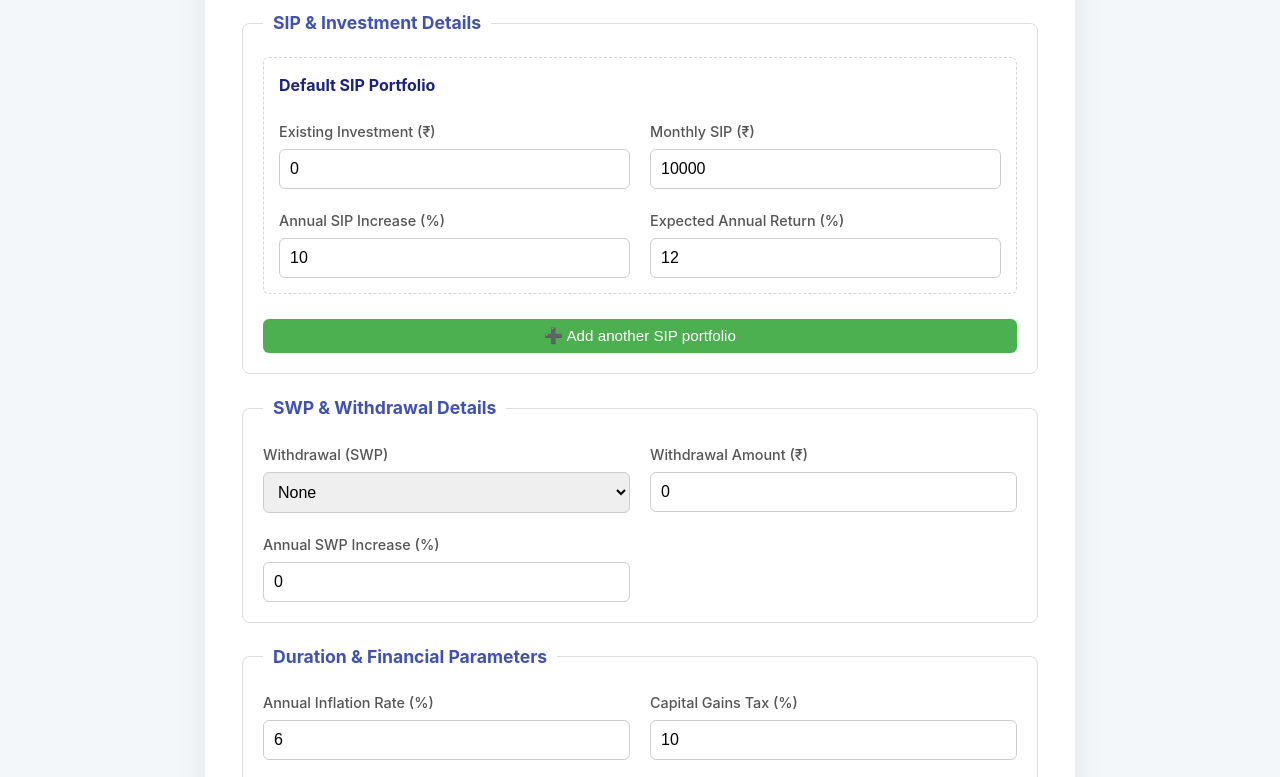
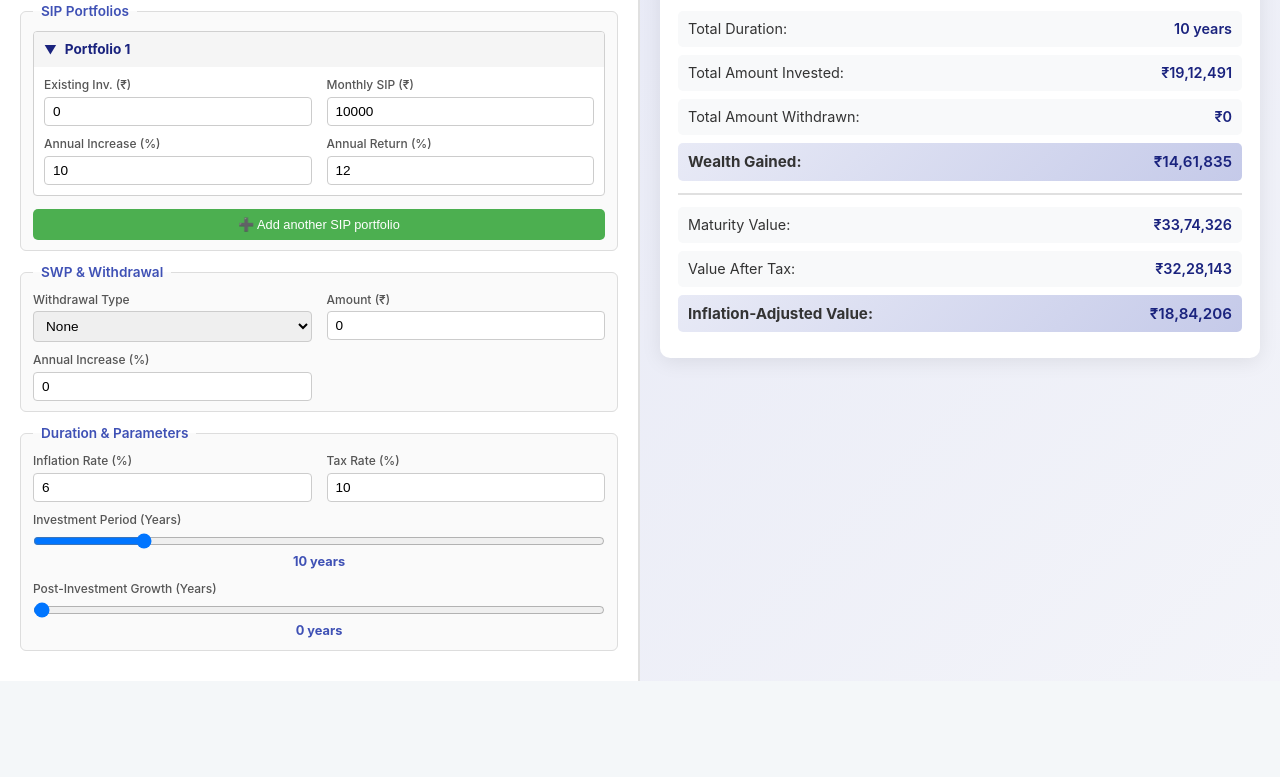
Before and after one commit to kirankaranth1/advanced-sip, a plain HTML site: page index.html in a window 1280 px wide. Shown: the part 122-899 px from the top of the page. After the commit the page ends 803 px from the top, so only its background shows below. Drawn offline with Linux system fonts and the light colour scheme.

Commit message:
redesign

```diff
--- a/index.html
+++ b/index.html
@@ -5,102 +5,159 @@
     <meta name="viewport" content="width=device-width, initial-scale=1.0">
     <title>Advanced Multi-SIP, SWP, and Tax Calculator</title>
     <style>
+        * {
+            margin: 0;
+            padding: 0;
+            box-sizing: border-box;
+        }
         body {
             font-family: -apple-system, BlinkMacSystemFont, "Segoe UI", Roboto, Oxygen-Sans, Ubuntu, Cantarell, "Helvetica Neue", sans-serif;
             background-color: #f4f7f9;
             color: #333;
+            line-height: 1.4;
+            height: 100vh;
+            overflow: hidden;
+        }
+        .header {
+            background: linear-gradient(135deg, #1a237e 0%, #3f51b5 100%);
+            color: white;
+            padding: 12px 30px;
+            box-shadow: 0 2px 10px rgba(0,0,0,0.1);
+        }
+        .header h1 {
+            font-size: 1.3em;
+            font-weight: 600;
+            margin: 0;
+        }
+        .main-container {
+            display: grid;
+            grid-template-columns: 1fr 1fr;
+            height: calc(100vh - 50px);
+            gap: 0;
+        }
+        .settings-panel {
+            background-color: #ffffff;
+            border-right: 2px solid #e0e0e0;
+            padding: 20px;
+            overflow-y: auto;
             display: flex;
-            justify-content: center;
-            align-items: center;
+            flex-direction: column;
+            gap: 12px;
+        }
+        .results-panel {
+            background: linear-gradient(135deg, #e8eaf6 0%, #f3f4f9 100%);
             padding: 20px;
-            line-height: 1.6;
+            overflow-y: auto;
         }
-        .calculator-container {
-            background-color: #ffffff;
-            padding: 25px 35px;
-            border-radius: 12px;
-            box-shadow: 0 8px 30px rgba(0,0,0,0.08);
-            max-width: 800px;
-            width: 100%;
+        h2 {
+            color: #1a237e;
+            margin-bottom: 12px;
+            font-size: 1.2em;
+            margin-top: 0;
         }
-        h2, h3 {
-            color: #1a237e;
-            text-align: center;
-            margin-bottom: 20px;
-        }
+
+        /* Compact Fieldset */
         fieldset {
             border: 1px solid #ddd;
-            padding: 20px;
-            border-radius: 8px;
-            margin-bottom: 20px;
+            padding: 10px 12px;
+            border-radius: 6px;
+            background: #fafafa;
+            margin: 0;
         }
         legend {
-            font-size: 1.1em;
-            font-weight: bold;
+            font-size: 0.85em;
+            font-weight: 600;
             color: #3f51b5;
-            padding: 0 10px;
+            padding: 0 8px;
         }
 
+        /* Compact 2-column grid for inputs */
         .inputs-grid {
             display: grid;
-            grid-template-columns: repeat(2, 1fr);
-            gap: 20px;
+            grid-template-columns: 1fr 1fr;
+            gap: 10px 15px;
         }
         .input-group {
             display: flex;
             flex-direction: column;
         }
         .input-group label {
-            margin-bottom: 6px;
+            margin-bottom: 3px;
             font-weight: 500;
-            font-size: 0.9em;
+            font-size: 0.75em;
             color: #555;
         }
         .input-group input, .input-group select {
-            padding: 10px;
+            padding: 6px 8px;
             border: 1px solid #ccc;
-            border-radius: 6px;
-            font-size: 1em;
+            border-radius: 4px;
+            font-size: 0.85em;
         }
         .input-group input[type="range"] {
             padding: 0;
         }
         .slider-group {
             grid-column: span 2;
-            padding-bottom: 10px;
         }
         #yearsValue, #growthYearsValue {
             font-weight: bold;
             color: #3f51b5;
             text-align: center;
-            margin-top: 5px;
+            margin-top: 3px;
+            font-size: 0.8em;
         }
 
-        /* Styling for the new SIP group container */
+        /* Collapsible SIP Groups */
         .sip-group {
-            border: 1px dashed #cfd8dc;
-            padding: 15px;
-            border-radius: 6px;
-            margin-bottom: 15px;
-            position: relative;
+            border: 1px solid #d0d0d0;
+            border-radius: 4px;
+            margin-bottom: 8px;
+            background: white;
+            overflow: hidden;
         }
-        .sip-group h4 {
-            margin-top: 0;
-            color: #1a237e;
+        .sip-group-header {
+            background: #f5f5f5;
+            padding: 8px 10px;
+            cursor: pointer;
             display: flex;
             justify-content: space-between;
             align-items: center;
-            font-size: 1em;
+            user-select: none;
+        }
+        .sip-group-header:hover {
+            background: #ebebeb;
+        }
+        .sip-group-header h4 {
+            margin: 0;
+            font-size: 0.85em;
+            color: #1a237e;
+            display: flex;
+            align-items: center;
+            gap: 8px;
+        }
+        .sip-group-header .toggle-icon {
+            font-size: 0.9em;
+            transition: transform 0.2s;
+        }
+        .sip-group-header.collapsed .toggle-icon {
+            transform: rotate(-90deg);
+        }
+        .sip-group-content {
+            padding: 10px;
+            display: none;
+        }
+        .sip-group-content.expanded {
+            display: block;
         }
         .remove-btn {
             background: #e57373;
             color: white;
             border: none;
-            border-radius: 4px;
-            padding: 4px 8px;
+            border-radius: 3px;
+            padding: 3px 8px;
             cursor: pointer;
-            font-size: 0.8em;
-            transition: background 0.3s;
+            font-size: 0.7em;
+            transition: background 0.2s;
         }
         .remove-btn:hover {
             background: #d32f2f;
@@ -110,49 +167,94 @@
             color: white;
             padding: 8px;
             border: none;
-            border-radius: 6px;
+            border-radius: 5px;
             cursor: pointer;
-            margin-top: 10px;
-            font-size: 0.95em;
+            font-size: 0.8em;
             width: 100%;
-            transition: background-color 0.3s;
+            transition: background-color 0.2s;
+            margin-top: 5px;
         }
         .add-sip-btn:hover {
             background-color: #388e3c;
         }
 
+        /* Results Panel */
         .results {
-            margin-top: 30px;
-            background-color: #e8eaf6;
-            padding: 20px;
-            border-radius: 8px;
+            background-color: #ffffff;
+            padding: 18px;
+            border-radius: 10px;
+            box-shadow: 0 4px 20px rgba(0,0,0,0.08);
+        }
+        .results h3 {
+            margin: 0 0 15px 0;
+            text-align: center;
+            color: #1a237e;
+            font-size: 1.2em;
         }
         .results p {
             display: flex;
             justify-content: space-between;
-            margin: 10px 0;
-            font-size: 1.05em;
+            margin: 8px 0;
+            font-size: 0.9em;
+            padding: 8px 10px;
+            background: #f8f9fa;
+            border-radius: 5px;
+        }
+        .results p.highlight {
+            background: linear-gradient(135deg, #e8eaf6 0%, #c5cae9 100%);
+            font-weight: 600;
+            font-size: 0.95em;
         }
         .results span {
-            font-weight: bold;
+            font-weight: 600;
+            color: #1a237e;
         }
-        @media (max-width: 600px) {
-            .inputs-grid {
+        .results hr {
+            margin: 12px 0;
+            border: none;
+            border-top: 2px solid #e0e0e0;
+        }
+
+        /* Scrollbar styling */
+        .settings-panel::-webkit-scrollbar,
+        .results-panel::-webkit-scrollbar {
+            width: 6px;
+        }
+        .settings-panel::-webkit-scrollbar-track,
+        .results-panel::-webkit-scrollbar-track {
+            background: #f1f1f1;
+        }
+        .settings-panel::-webkit-scrollbar-thumb,
+        .results-panel::-webkit-scrollbar-thumb {
+            background: #bbb;
+            border-radius: 3px;
+        }
+        .settings-panel::-webkit-scrollbar-thumb:hover,
+        .results-panel::-webkit-scrollbar-thumb:hover {
+            background: #888;
+        }
+
+        @media (max-width: 1024px) {
+            .main-container {
                 grid-template-columns: 1fr;
-            }
-             .slider-group {
-                grid-column: span 1;
+                grid-template-rows: 1fr 1fr;
             }
         }
     </style>
 </head>
 <body>
 
-<div class="calculator-container">
-    <h2>Advanced Multi-SIP, SWP, and Tax Calculator 📈</h2>
+<div class="header">
+    <h1>📈 Advanced Multi-SIP, SWP, and Tax Calculator</h1>
+</div>
+
+<div class="main-container">
+    <!-- Left Panel: Settings -->
+    <div class="settings-panel">
+        <h2>Investment Settings</h2>
 
         <fieldset>
-        <legend>SIP & Investment Details</legend>
+            <legend>SIP Portfolios</legend>
 
             <div id="sipInputsContainer">
             </div>
@@ -162,10 +264,10 @@
         </fieldset>
 
         <fieldset>
-        <legend>SWP & Withdrawal Details</legend>
+            <legend>SWP & Withdrawal</legend>
             <div class="inputs-grid">
                 <div class="input-group">
-                <label for="swpType">Withdrawal (SWP)</label>
+                    <label for="swpType">Withdrawal Type</label>
                     <select id="swpType" title="Systematic Withdrawal Plan (SWP) frequency.">
                         <option value="none">None</option>
                         <option value="monthly">Monthly</option>
@@ -173,51 +275,55 @@
                     </select>
                 </div>
                 <div class="input-group">
-                <label for="swpAmount">Withdrawal Amount (₹)</label>
+                    <label for="swpAmount">Amount (₹)</label>
                     <input type="number" id="swpAmount" value="0" placeholder="e.g., 5000" title="The amount you withdraw from the corpus at the selected SWP frequency.">
                 </div>
                  <div class="input-group">
-                <label for="swpIncrease">Annual SWP Increase (%)</label>
+                    <label for="swpIncrease">Annual Increase (%)</label>
                     <input type="number" id="swpIncrease" value="0" placeholder="e.g., 5" title="The percentage by which your SWP amount increases each year to account for inflation.">
                 </div>
             </div>
         </fieldset>
 
         <fieldset>
-        <legend>Duration & Financial Parameters</legend>
+            <legend>Duration & Parameters</legend>
             <div class="inputs-grid">
                  <div class="input-group">
-                <label for="inflation">Annual Inflation Rate (%)</label>
+                    <label for="inflation">Inflation Rate (%)</label>
                     <input type="number" id="inflation" value="6" placeholder="e.g., 6" title="Used to calculate the real, purchasing power-adjusted value of your maturity amount.">
                 </div>
                 <div class="input-group">
-                <label for="taxRate">Capital Gains Tax (%)</label>
+                    <label for="taxRate">Tax Rate (%)</label>
                     <input type="number" id="taxRate" value="10" placeholder="e.g., 10" title="Long Term Capital Gains (LTCG) tax rate applied to the total profits (Maturity Value - Total Invested).">
                 </div>
                  <div class="input-group slider-group">
-                <label for="years" title="The total duration over which you will continue making the monthly SIP and/or SWP withdrawals.">Investment Period (Years) - *SIP/SWP duration*</label>
+                    <label for="years" title="The total duration over which you will continue making the monthly SIP and/or SWP withdrawals.">Investment Period (Years)</label>
                     <input type="range" id="years" min="1" max="50" value="10">
                     <span id="yearsValue">10 years</span>
                 </div>
 
                  <div class="input-group slider-group">
-                <label for="growthYears" title="The number of years the corpus continues to grow *after* the Investment Period ends. No further SIP contributions are made during this time.">Post-Investment Growth Period (Years) - *After SIP ends*</label>
+                    <label for="growthYears" title="The number of years the corpus continues to grow *after* the Investment Period ends. No further SIP contributions are made during this time.">Post-Investment Growth (Years)</label>
                     <input type="range" id="growthYears" min="0" max="50" value="0">
                     <span id="growthYearsValue">0 years</span>
                 </div>
             </div>
         </fieldset>
+    </div>
 
+    <!-- Right Panel: Results -->
+    <div class="results-panel">
         <div class="results">
             <h3>Investment Summary 📊</h3>
             <p>Total Duration: <span id="totalDuration">0 years</span></p>
             <p>Total Amount Invested: <span id="totalInvested">₹0</span></p>
             <p>Total Amount Withdrawn: <span id="totalWithdrawn">₹0</span></p>
-        <p><b>Wealth Gained:</b> <span id="wealthGained">₹0</span></p>
+            <p class="highlight"><b>Wealth Gained:</b> <span id="wealthGained">₹0</span></p>
             <hr>
             <p>Maturity Value: <span id="maturityValue">₹0</span></p>
             <p>Value After Tax: <span id="valueAfterTax">₹0</span></p>
-        <p><b>Inflation-Adjusted Value (Today's Worth):</b> <span id="inflationAdjustedValue">₹0</span></p>
+            <p class="highlight"><b>Inflation-Adjusted Value:</b> <span id="inflationAdjustedValue">₹0</span></p>
+        </div>
     </div>
 </div>
 
@@ -258,34 +364,52 @@
     // --- SIP Group Management ---
 
     function createSipGroupHtml(index, monthlySipValue = 10000, sipIncreaseValue = 10, annualReturnValue = 12, existingInvestmentValue = 0) {
-        const title = index === 0 ? "Default SIP Portfolio" : `SIP Portfolio #${index + 1}`;
+        const title = index === 0 ? "Portfolio 1" : `Portfolio ${index + 1}`;
         const removeButton = index > 0
-            ? `<button class="remove-btn" type="button" onclick="removeSipGroup(this)">Remove</button>`
+            ? `<button class="remove-btn" type="button" onclick="removeSipGroup(this)">✕</button>`
             : '';
 
         return `
             <div class="sip-group" data-index="${index}">
-                <h4>${title} ${removeButton}</h4>
+                <div class="sip-group-header" onclick="toggleSipGroup(this)">
+                    <h4><span class="toggle-icon">▼</span> ${title}</h4>
+                    <div>${removeButton}</div>
+                </div>
+                <div class="sip-group-content expanded">
                     <div class="inputs-grid">
                         <div class="input-group">
-                        <label for="existingInvestment_${index}">Existing Investment (₹)</label>
-                        <input type="number" id="existingInvestment_${index}" value="${existingInvestmentValue}" placeholder="e.g., 500000" title="The current market value of your existing funds for this specific portfolio.">
+                            <label for="existingInvestment_${index}">Existing Inv. (₹)</label>
+                            <input type="number" id="existingInvestment_${index}" value="${existingInvestmentValue}" placeholder="0">
                         </div>
                         <div class="input-group">
                             <label for="monthlySip_${index}">Monthly SIP (₹)</label>
-                        <input type="number" id="monthlySip_${index}" value="${monthlySipValue}" placeholder="e.g., 10000" title="The fixed amount you invest every month.">
+                            <input type="number" id="monthlySip_${index}" value="${monthlySipValue}" placeholder="10000">
                         </div>
                         <div class="input-group">
-                        <label for="sipIncrease_${index}">Annual SIP Increase (%)</label>
-                        <input type="number" id="sipIncrease_${index}" value="${sipIncreaseValue}" placeholder="e.g., 10" title="The percentage by which your monthly SIP amount increases each year (Step-up SIP).">
+                            <label for="sipIncrease_${index}">Annual Increase (%)</label>
+                            <input type="number" id="sipIncrease_${index}" value="${sipIncreaseValue}" placeholder="10">
                         </div>
                         <div class="input-group">
-                        <label for="annualReturn_${index}">Expected Annual Return (%)</label>
-                        <input type="number" id="annualReturn_${index}" value="${annualReturnValue}" placeholder="e.g., 12" title="The average annual rate of return you expect from this investment.">
+                            <label for="annualReturn_${index}">Annual Return (%)</label>
+                            <input type="number" id="annualReturn_${index}" value="${annualReturnValue}" placeholder="12">
+                        </div>
                     </div>
                 </div>
             </div>
         `;
+    }
+
+    function toggleSipGroup(header) {
+        const content = header.nextElementSibling;
+        const icon = header.querySelector('.toggle-icon');
+
+        if (content.classList.contains('expanded')) {
+            content.classList.remove('expanded');
+            header.classList.add('collapsed');
+        } else {
+            content.classList.add('expanded');
+            header.classList.remove('collapsed');
+        }
     }
 
     function addSipGroup() {
@@ -303,9 +427,15 @@
         document.querySelectorAll('.sip-group').forEach((g) => {
             g.setAttribute('data-index', newIndex);
 
-            g.querySelector('h4').innerHTML = newIndex === 0
-                ? 'Default SIP Portfolio'
-                : `SIP Portfolio #${newIndex + 1} <button class="remove-btn" type="button" onclick="removeSipGroup(this)">Remove</button>`;
+            const titleText = newIndex === 0 ? 'Portfolio 1' : `Portfolio ${newIndex + 1}`;
+            const header = g.querySelector('.sip-group-header h4');
+            const icon = header.querySelector('.toggle-icon');
+            header.innerHTML = `<span class="toggle-icon">${icon.textContent}</span> ${titleText}`;
+
+            if (newIndex > 0) {
+                const headerDiv = g.querySelector('.sip-group-header > div');
+                headerDiv.innerHTML = '<button class="remove-btn" type="button" onclick="removeSipGroup(this)">✕</button>';
+            }
 
             // Update IDs in the group
             g.querySelectorAll('input').forEach(input => {
```
Lines whose indentation alone changed are shown as unchanged.
